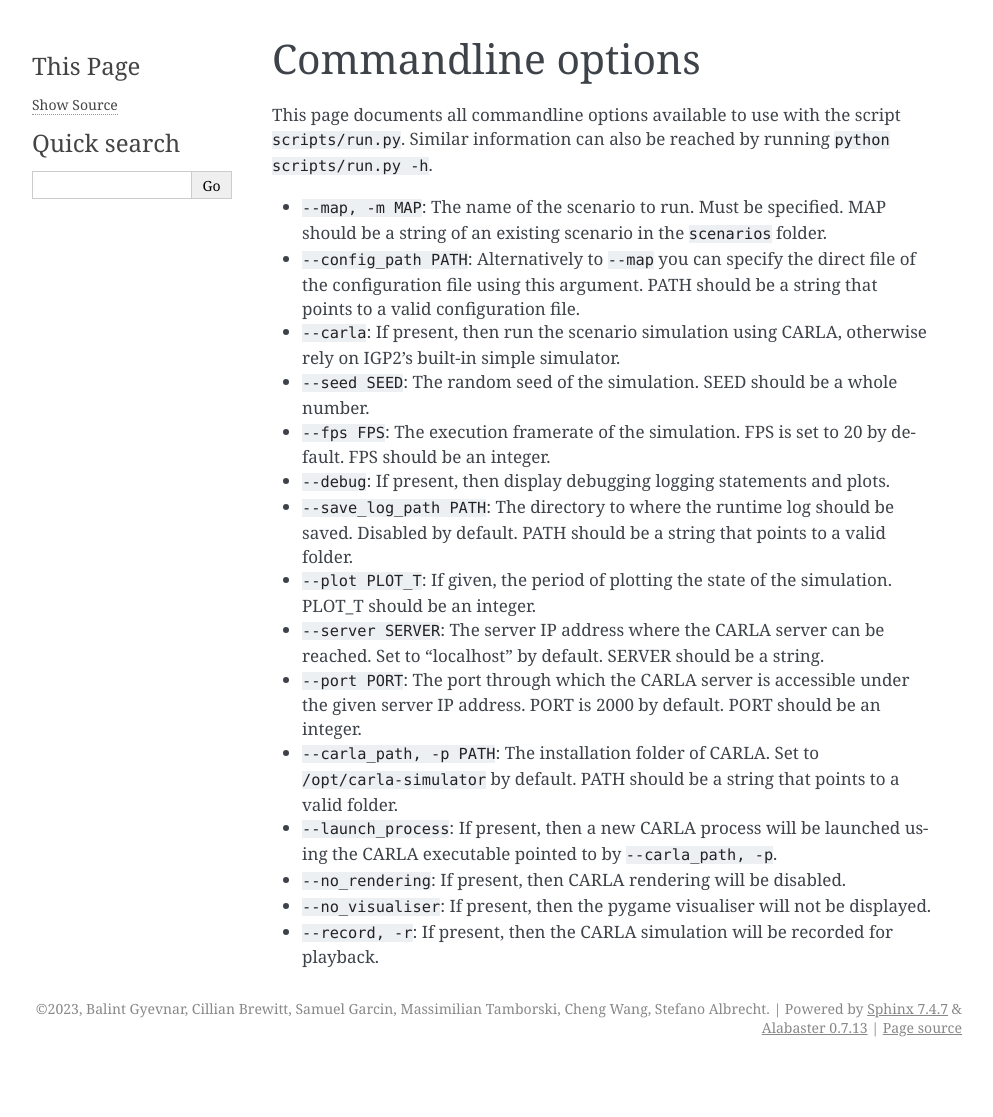
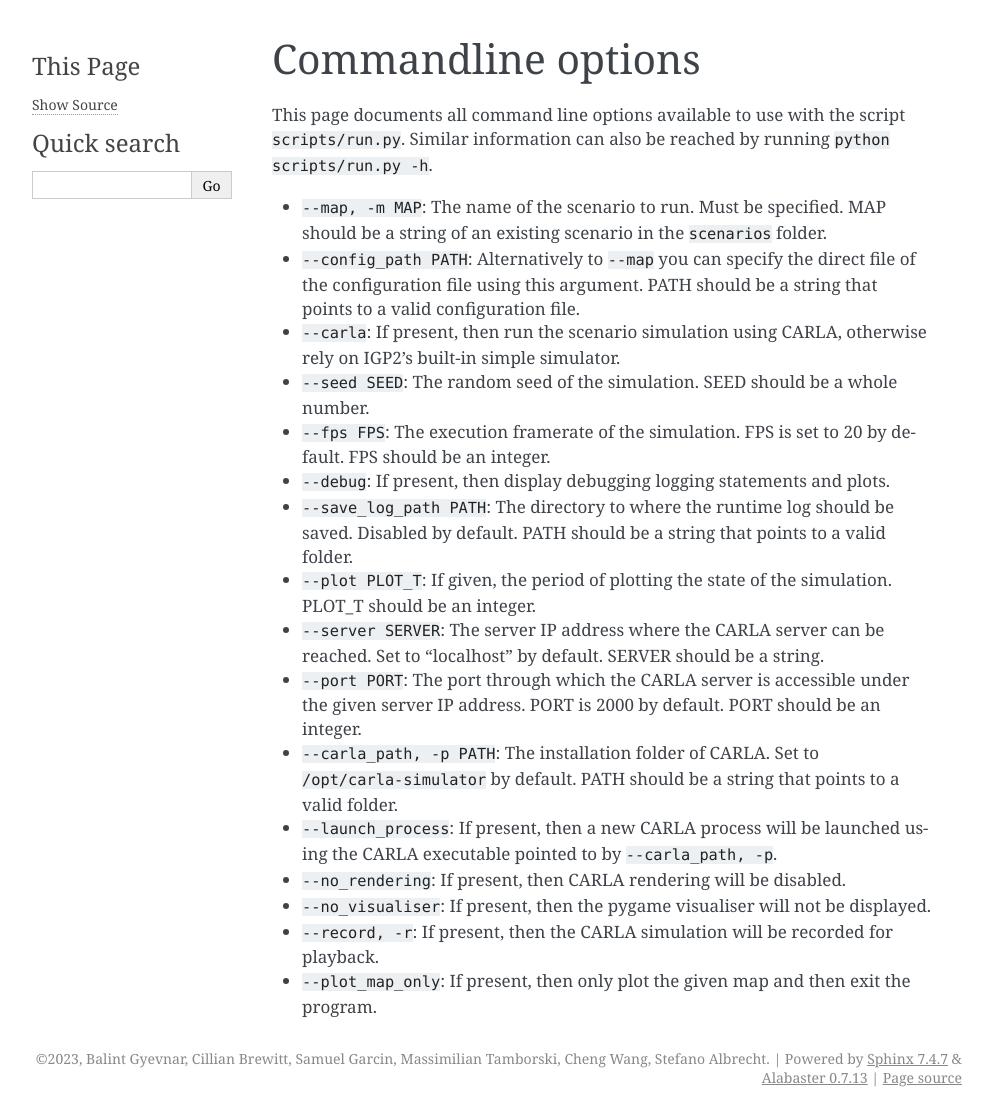
Before and after one commit to uoe-agents/IGP2, a Sphinx documentation site: the page built from docs/commandline_options.md, in a window 1280 px wide. Shown: the whole page, without its empty margins (148-1141 px from the left). Built offline with Sphinx 7.4.7, drawn with Linux system fonts in a browser that asks for light colours; before the commit the page ends 1067 px from its top, so only the background shows below that.

Commit message:
Minor typos and fixed in documentation

````diff
--- a/docs/commandline_options.md
+++ b/docs/commandline_options.md
@@ -1,21 +1,22 @@
 (commandline_options)=
 # Commandline options
 
-This page documents all commandline options available to use with the script ```scripts/run.py```.
+This page documents all command line options available to use with the script ```scripts/run.py```.
 Similar information can also be reached by running ```python scripts/run.py -h```.
 
-- ```--map, -m MAP```: The name of the scenario to run. Must be specified. MAP should be a string of an existing scenario in the ```scenarios``` folder.
-- ```--config_path PATH```: Alternatively to ```--map``` you can specify the direct file of the configuration file using this argument. PATH should be a string that points to a valid configuration file.
-- ```--carla```: If present, then run the scenario simulation using CARLA, otherwise rely on IGP2's built-in simple simulator.
-- ```--seed SEED```: The random seed of the simulation. SEED should be a whole number.
-- ```--fps FPS```: The execution framerate of the simulation. FPS is set to 20 by default. FPS should be an integer.
-- ```--debug```: If present, then display debugging logging statements and plots.
-- ```--save_log_path PATH```: The directory to where the runtime log should be saved. Disabled by default. PATH should be a string that points to a valid folder.
-- ```--plot PLOT_T```: If given, the period of plotting the state of the simulation. PLOT_T should be an integer.
-- ```--server SERVER```: The server IP address where the CARLA server can be reached. Set to "localhost" by default. SERVER should be a string.
-- ```--port PORT```: The port through which the CARLA server is accessible under the given server IP address. PORT is 2000 by default. PORT should be an integer.
-- ```--carla_path, -p PATH```: The installation folder of CARLA. Set to ```/opt/carla-simulator``` by default. PATH should be a string that points to a valid folder.
-- ```--launch_process```: If present, then a new CARLA process will be launched using the CARLA executable pointed to by ```--carla_path, -p```.
-- ```--no_rendering```: If present, then CARLA rendering will be disabled.
-- ```--no_visualiser```: If present, then the pygame visualiser will not be displayed.
-- ```--record, -r```: If present, then the CARLA simulation will be recorded for playback.
+- `--map, -m MAP`: The name of the scenario to run. Must be specified. MAP should be a string of an existing scenario in the ```scenarios``` folder.
+- `--config_path PATH`: Alternatively to ```--map``` you can specify the direct file of the configuration file using this argument. PATH should be a string that points to a valid configuration file.
+- `--carla`: If present, then run the scenario simulation using CARLA, otherwise rely on IGP2's built-in simple simulator.
+- `--seed SEED`: The random seed of the simulation. SEED should be a whole number.
+- `--fps FPS`: The execution framerate of the simulation. FPS is set to 20 by default. FPS should be an integer.
+- `--debug`: If present, then display debugging logging statements and plots.
+- `--save_log_path PATH`: The directory to where the runtime log should be saved. Disabled by default. PATH should be a string that points to a valid folder.
+- `--plot PLOT_T`: If given, the period of plotting the state of the simulation. PLOT_T should be an integer.
+- `--server SERVER`: The server IP address where the CARLA server can be reached. Set to "localhost" by default. SERVER should be a string.
+- `--port PORT`: The port through which the CARLA server is accessible under the given server IP address. PORT is 2000 by default. PORT should be an integer.
+- `--carla_path, -p PATH`: The installation folder of CARLA. Set to ```/opt/carla-simulator``` by default. PATH should be a string that points to a valid folder.
+- `--launch_process`: If present, then a new CARLA process will be launched using the CARLA executable pointed to by ```--carla_path, -p```.
+- `--no_rendering`: If present, then CARLA rendering will be disabled.
+- `--no_visualiser`: If present, then the pygame visualiser will not be displayed.
+- `--record, -r`: If present, then the CARLA simulation will be recorded for playback.
+- `--plot_map_only`: If present, then only plot the given map and then exit the program.
````
Also changed, not shown: docs/configuration_file.md (+2 -2 lines), docs/custom_scenarios.md (+7 -7 lines), docs/first_steps.md (+2 -2 lines).
